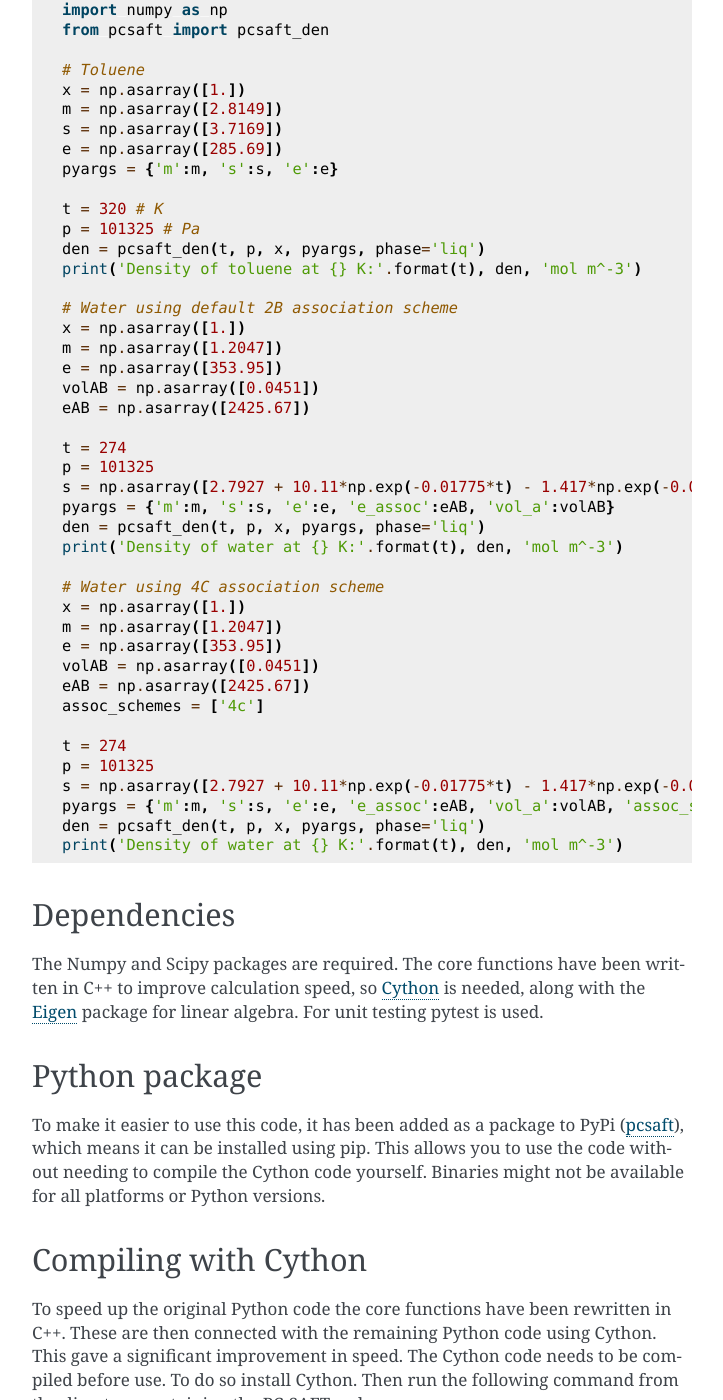
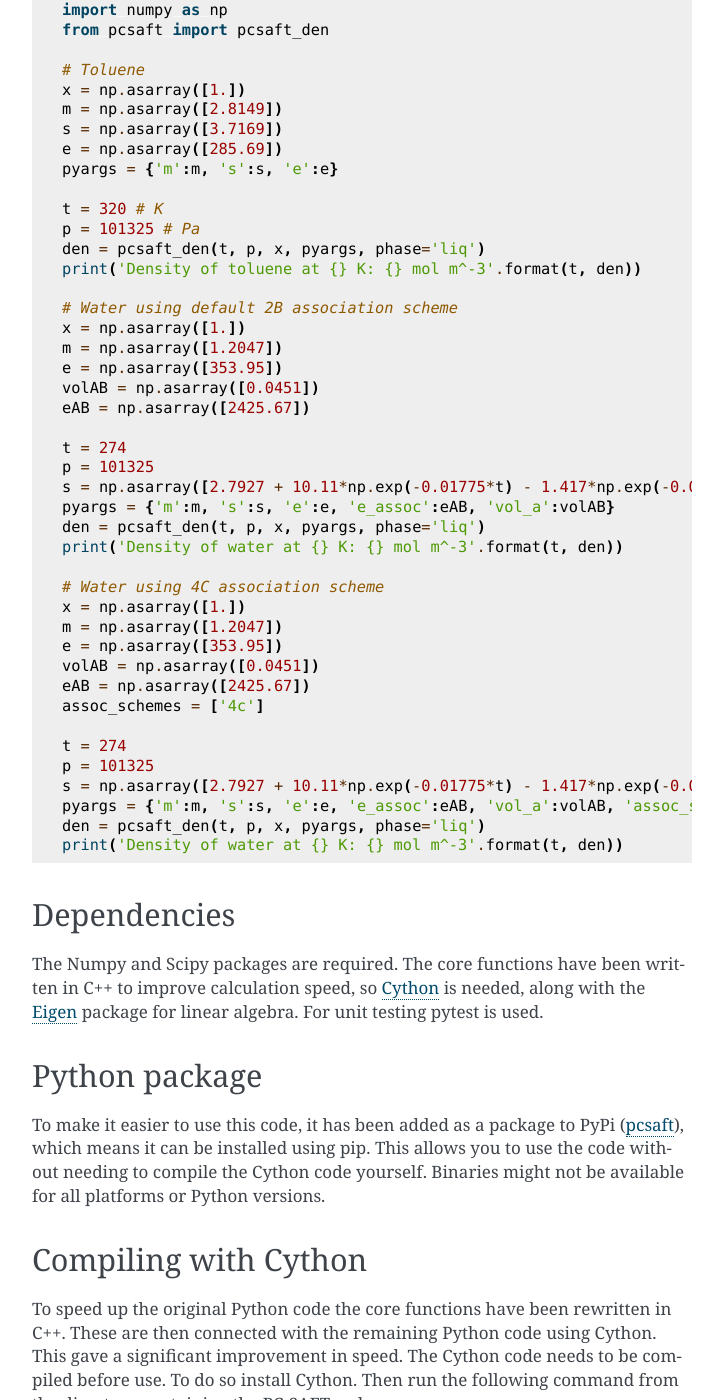
Before and after one commit to zmeri/PC-SAFT, a Sphinx documentation site: the page built from docs/README.rst, in a window 1280 px wide and 1400 px high, scrolled down 513 px. Shown: the whole window, without its empty margins (388-1111 px from the left). Built offline with Sphinx 7.4.7, drawn with Linux system fonts in a browser that asks for light colours.

Commit message:
update example

```diff
--- a/docs/README.rst
+++ b/docs/README.rst
@@ -37,7 +37,7 @@ Example
   t = 320 # K
   p = 101325 # Pa
   den = pcsaft_den(t, p, x, pyargs, phase='liq')
-  print('Density of toluene at {} K:'.format(t), den, 'mol m^-3')
+  print('Density of toluene at {} K: {} mol m^-3'.format(t, den))
 
   # Water using default 2B association scheme
   x = np.asarray([1.])
@@ -51,7 +51,7 @@ Example
   s = np.asarray([2.7927 + 10.11*np.exp(-0.01775*t) - 1.417*np.exp(-0.01146*t)]) # temperature dependent sigma is used for better accuracy
   pyargs = {'m':m, 's':s, 'e':e, 'e_assoc':eAB, 'vol_a':volAB}
   den = pcsaft_den(t, p, x, pyargs, phase='liq')
-  print('Density of water at {} K:'.format(t), den, 'mol m^-3')
+  print('Density of water at {} K: {} mol m^-3'.format(t, den))
 
   # Water using 4C association scheme
   x = np.asarray([1.])
@@ -66,7 +66,7 @@ Example
   s = np.asarray([2.7927 + 10.11*np.exp(-0.01775*t) - 1.417*np.exp(-0.01146*t)]) # temperature dependent sigma is used for better accuracy
   pyargs = {'m':m, 's':s, 'e':e, 'e_assoc':eAB, 'vol_a':volAB, 'assoc_scheme':assoc_schemes}
   den = pcsaft_den(t, p, x, pyargs, phase='liq')
-  print('Density of water at {} K:'.format(t), den, 'mol m^-3')
+  print('Density of water at {} K: {} mol m^-3'.format(t, den))
 
 Dependencies
 ------------
```
